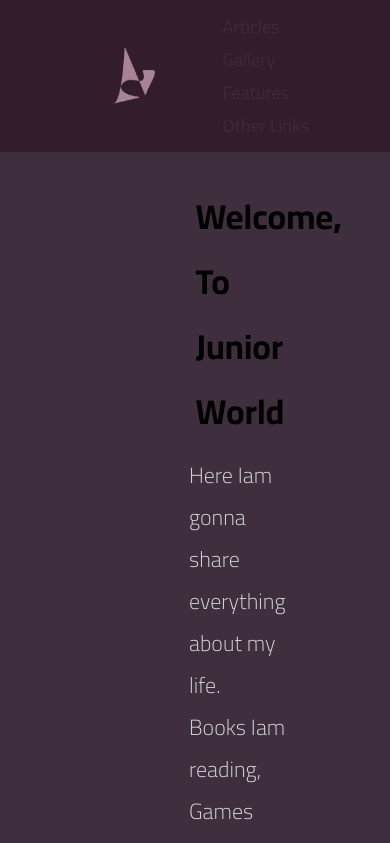
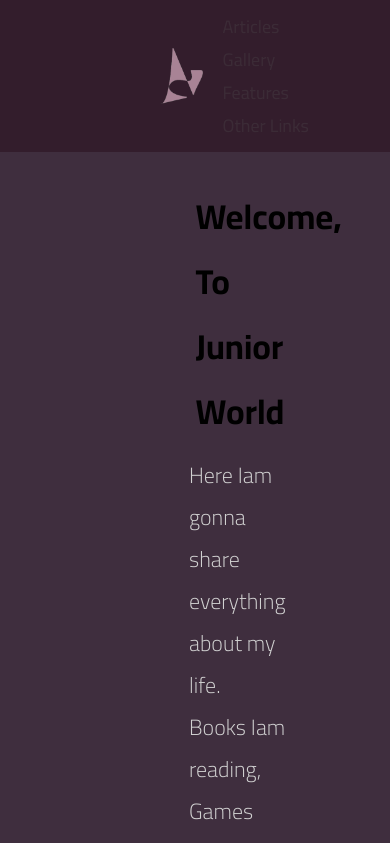
Before and after one commit to JuniorMarks/Test2, a plain HTML site: page index.html in a window 390 px wide. Shown: the top 843 px of the page. Drawn offline with Linux system fonts and the light colour scheme.

Commit message:
Update index.css

```diff
--- a/css/index.css
+++ b/css/index.css
@@ -237,7 +237,7 @@ div a {
     }
     .Logo {
         position: relative;
-        right: 3em;
+        right: em;
     }
     .para {
         position: relative;
```
